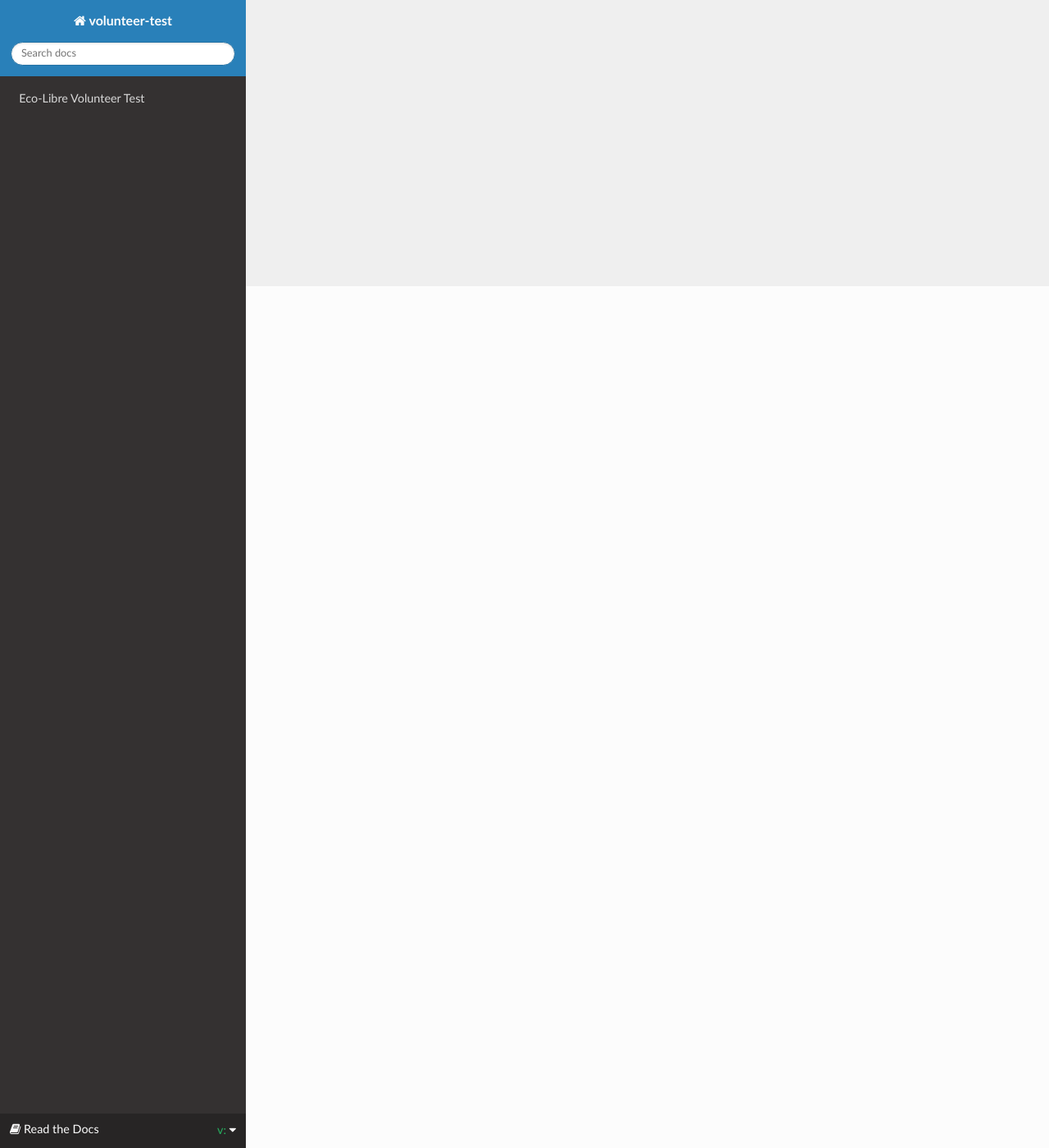
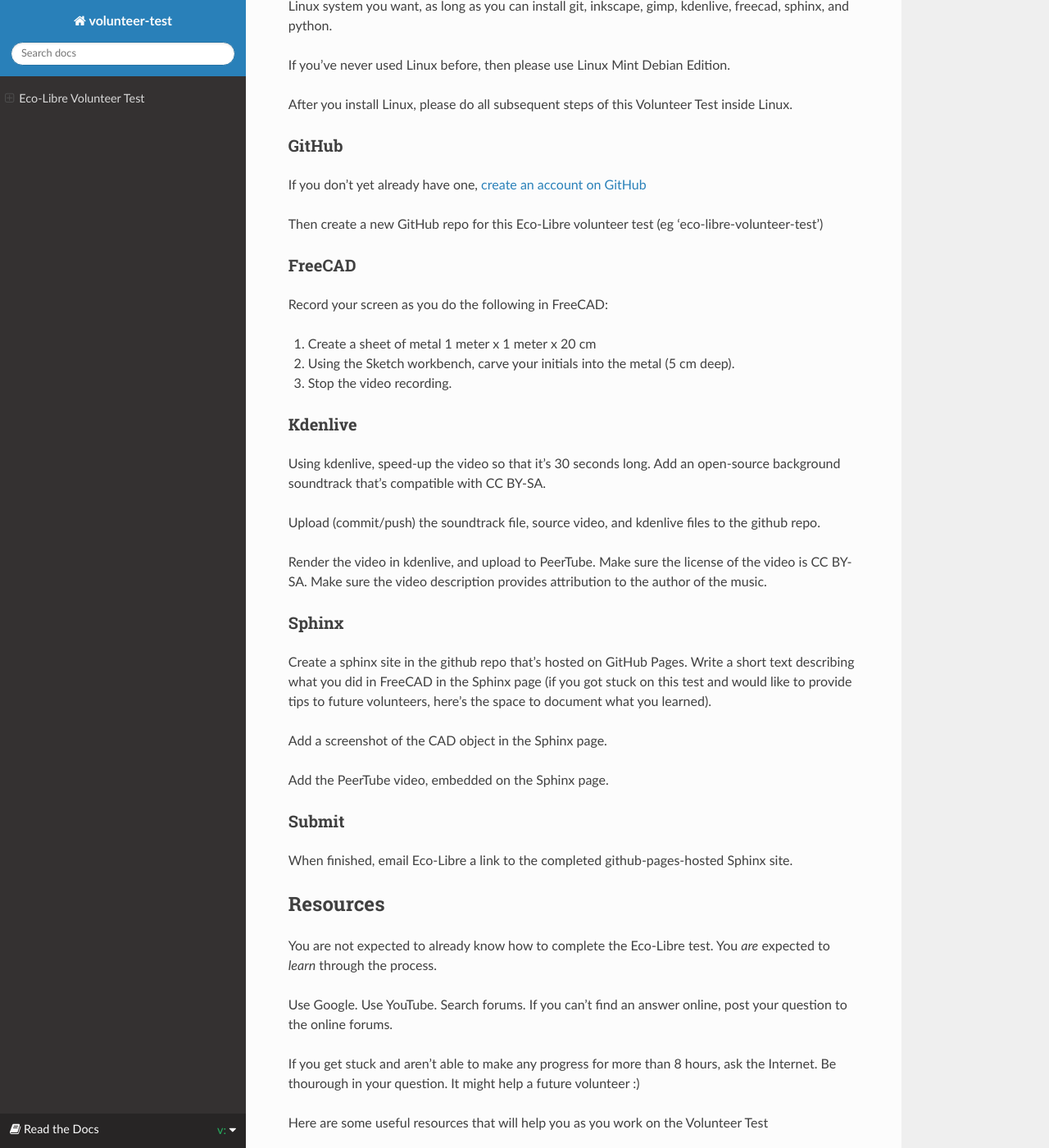
Before and after one commit to Eco-Libre/volunteer-test, a Sphinx documentation site: the page built from docs/index.rst, in a window 1280 px wide and 1400 px high, scrolled down 1051 px. Shown: the whole window at 82% size. Built offline with Sphinx 7.4.7 and the Read the Docs theme 3.1.0, drawn with Linux system fonts in a browser that asks for light colours; the version number could not be read and is left out; some of the changed text lies outside the part shown.

Commit message:
added docs to index
This commit adds a descripton of the test, why, and provides resources.

It looks like crap, but it's a start. Screenshots are welcome.

```diff
--- a/docs/index.rst
+++ b/docs/index.rst
@@ -14,4 +14,98 @@
 
 This documentation will describe how you can complete the Eco-Libre Volunteer Test, which is required for all volunteers at Eco-Libre
 
-TODO
+Why?
+----
+
+By completing this test, you will learn most of the tools and skills you need to be successful as an Eco-Libre Volunteer
+
+.. note:: Be patient, and set your expectations appropriately. Completion of the Eco-Libre Volunteer Test will take you between a day and a few weeks. Or more.
+
+        You are not expected to know how to do this. You *are* expected to *learn* throughout the process of completing this test.
+
+What?
+-----
+
+The page that you are reading *right now* is a Sphinx-powered documentation page that's run on GitHub Pages.
+
+You will complete the Volunteer Test when you deliver a Sphinx-powered documentation page (very similar to this page), as well as demonstrate basic usage of GNU/Linux, git, FreeCAD, recordmydesktop, kdenlive, and PeerTube.
+
+**To complete the Eco-Libre Volunteer Test, please do the following**
+
+Install Linux
+^^^^^^^^^^^^^
+
+First, please install Linux.
+
+All work with Eco-Libre should be done on Linux.
+
+Eco-Libre strongly recommends that you use `Linux Mint Debian Edition <https://www.linuxmint.com/download_lmde.php>`_, but you can use whatever Linux system you want, as long as you can install git, inkscape, gimp, kdenlive, freecad, sphinx, and python.
+
+If you've never used Linux before, then please use Linux Mint Debian Edition.
+
+After you install Linux, please do all subsequent steps of this Volunteer Test inside Linux.
+
+GitHub
+^^^^^^
+
+If you don't yet already have one, `create an account on GitHub <https://github.com/signup>`_
+
+Then create a new GitHub repo for this Eco-Libre volunteer test (eg 'eco-libre-volunteer-test')
+
+FreeCAD
+^^^^^^^
+
+Record your screen as you do the following in FreeCAD:
+
+#. Create a sheet of metal 1 meter x 1 meter x 20 cm
+#. Using the Sketch workbench, carve your initials into the metal (5 cm deep).
+#. Stop the video recording.
+
+Kdenlive
+^^^^^^^^
+
+Using kdenlive, speed-up the video so that it's 30 seconds long. Add an open-source background soundtrack that's compatible with CC BY-SA.
+
+Upload (commit/push) the soundtrack file, source video, and kdenlive files to the github repo.
+
+Render the video in kdenlive, and upload to PeerTube. Make sure the license of the video is CC BY-SA. Make sure the video description provides attribution to the author of the music.
+
+Sphinx
+^^^^^^
+
+Create a sphinx site in the github repo that's hosted on GitHub Pages. Write a short text describing what you did in FreeCAD in the Sphinx page (if you got stuck on this test and would like to provide tips to future volunteers, here's the space to document what you learned).
+
+Add a screenshot of the CAD object in the Sphinx page.
+
+Add the PeerTube video, embedded on the Sphinx page.
+
+Submit
+^^^^^^
+
+When finished, email Eco-Libre a link to the completed github-pages-hosted Sphinx site.
+
+Resources
+---------
+
+You are not expected to already know how to complete the Eco-Libre test. You *are* expected to *learn* through the process.
+
+Use Google. Use YouTube. Search forums. If you can't find an answer online, post your question to the online forums.
+
+If you get stuck and aren't able to make any progress for more than 8 hours, ask the Internet. Be thourough in your question. It might help a future volunteer :)
+
+Here are some useful resources that will help you as you work on the Volunteer Test
+
+#. LMDE installation documentation https://linuxmint-installation-guide.readthedocs.io/en/latest/
+#. FreeCAD Forums (ask questions about FreeCAD here if you get stuck working with FreeCAD) https://forum.freecad.org/
+#. Kdenlive Forums (ask questions about kdenlive here) https://discuss.kde.org/tag/kdenlive
+
+Previous Volunteers' Tests
+^^^^^^^^^^^^^^^^^^^^^^^^^^
+
+It is *not* cheating to view past Volunteer Tests submitted by previous Eco-Libre volunteers.
+
+It is *not* cheating to copy from previous Eco-Libre volunteers' tests. Everything we do at Eco-Libre is CC BY-SA. We encourage copying from others (so long as you provide attribution!)
+
+Here are some examples of previous Eco-Libre Volunteer Tests:
+
+#. https://maltfield.github.io/eco-libre-volunteer-test/
```
